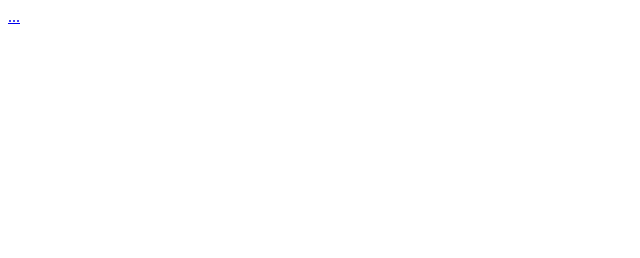
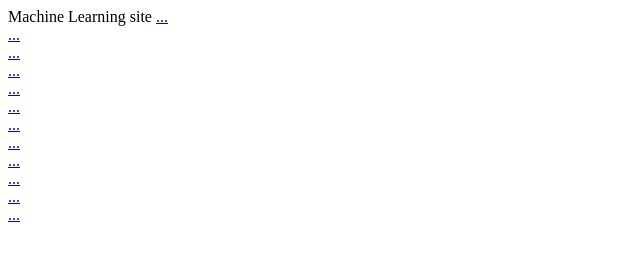
Before and after one commit to Lonelycrusader1/SchoolMSS-project, a plain HTML site: page public/Index.html in a window 1280 px wide. Shown: the whole page, without its empty margins (0-640 px from the left). Drawn offline with Linux system fonts and the light colour scheme.

Commit message:
Update Index.html

```diff
--- a/public/Index.html
+++ b/public/Index.html
@@ -1 +1,14 @@
+Machine Learning site
+
 <a href="...">...</a><br>
+<a href="...">...</a><br>
+<a href="...">...</a><br>
+<a href="...">...</a><br>
+<a href="...">...</a><br>
+<a href="...">...</a><br>
+<a href="...">...</a><br>
+<a href="...">...</a><br>
+<a href="...">...</a><br>
+<a href="...">...</a><br>
+<a href="...">...</a><br>
+<a href="...">...</a><br>
```
